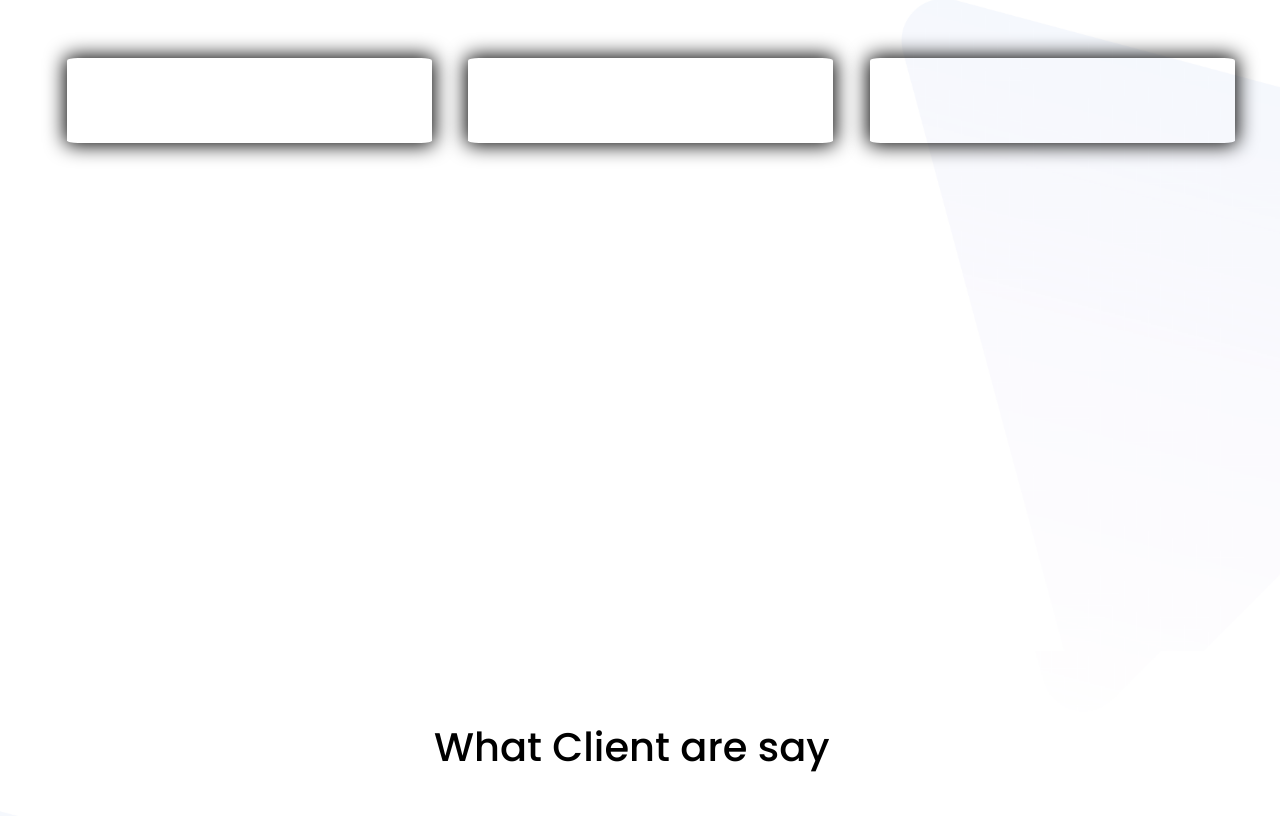
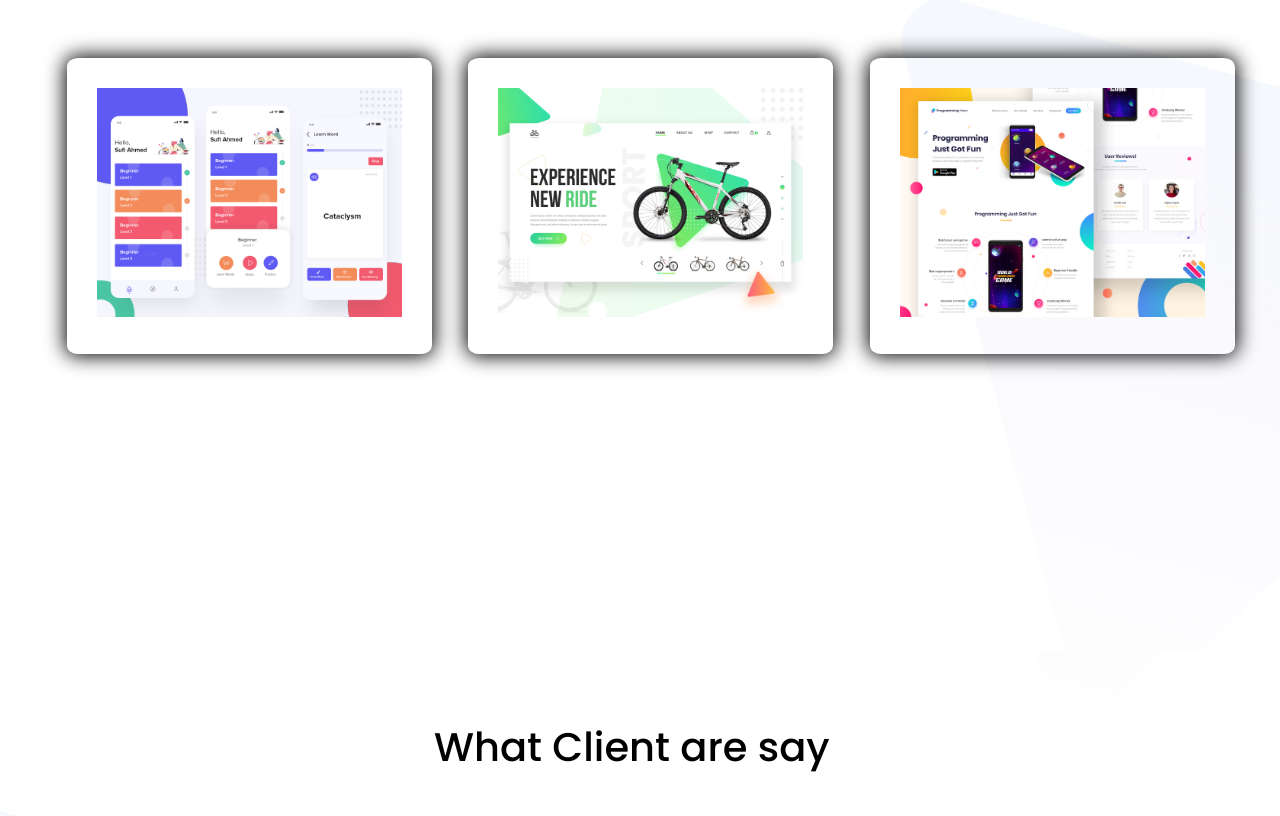
Before and after one commit to TajwarSaiyeed/WEB_PORTFOLIO, a plain HTML site: page index.html in a window 1280 px wide. Shown: the part 1809-2625 px from the top of the page. Drawn offline with Linux system fonts and the light colour scheme; the site is published under a folder, as on GitHub Pages, so addresses that start at the root find nothing.

Commit message:
some update

```diff
--- a/index.html
+++ b/index.html
@@ -37,13 +37,13 @@
         <h1>My Latest Work</h1>
 
         <div class="latest_img">
-            <img src="/latest-work/work-1.png" alt="">
+            <img src="latest-work/work-1.png" alt="">
         </div>
         <div class="latest_img">
-            <img src="/latest-work/work-2.jpg" alt="">
+            <img src="latest-work/work-2.jpg" alt="">
         </div>
         <div class="latest_img">
-            <img src="/latest-work/work-3.jpg" alt="">
+            <img src="latest-work/work-3.jpg" alt="">
         </div>
     </section>
 
```
